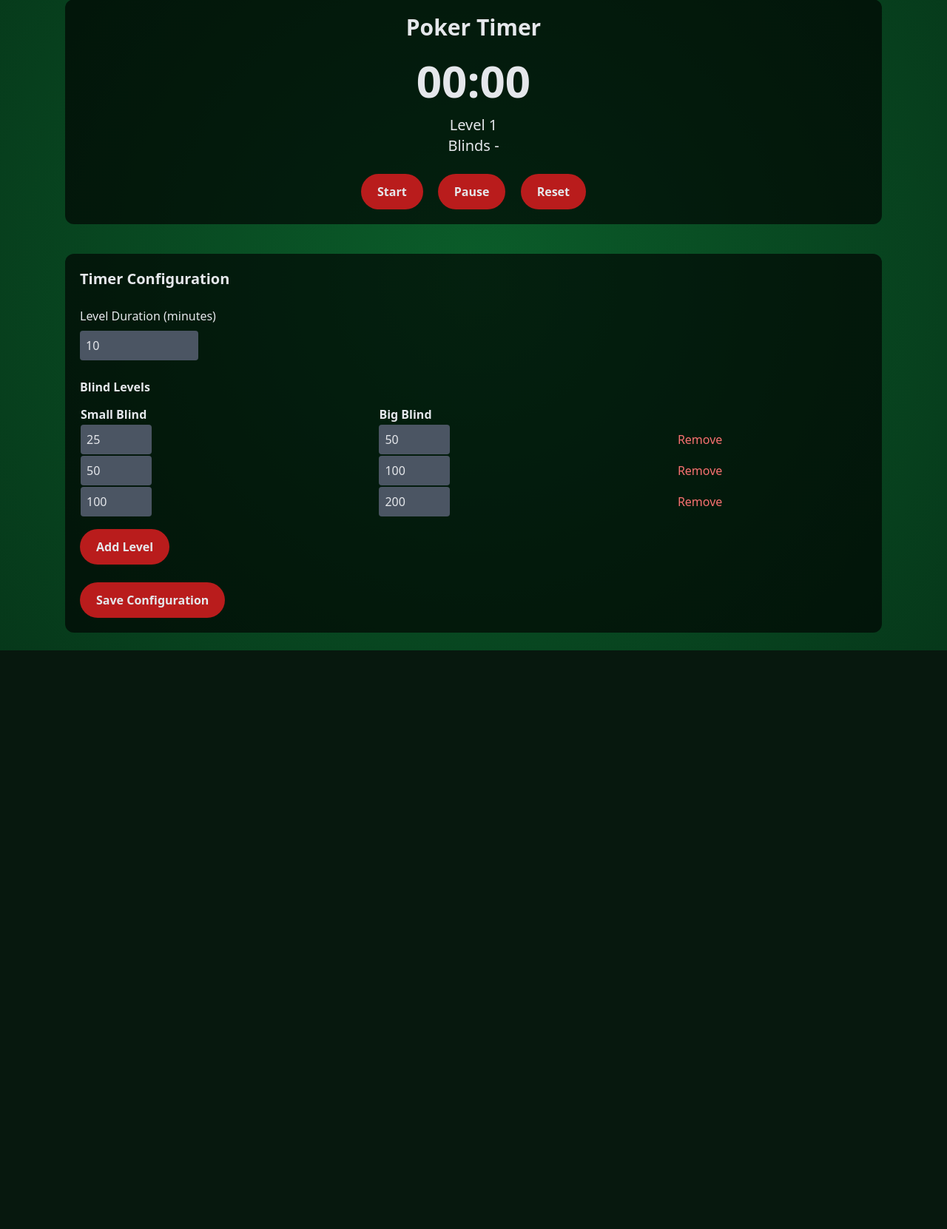
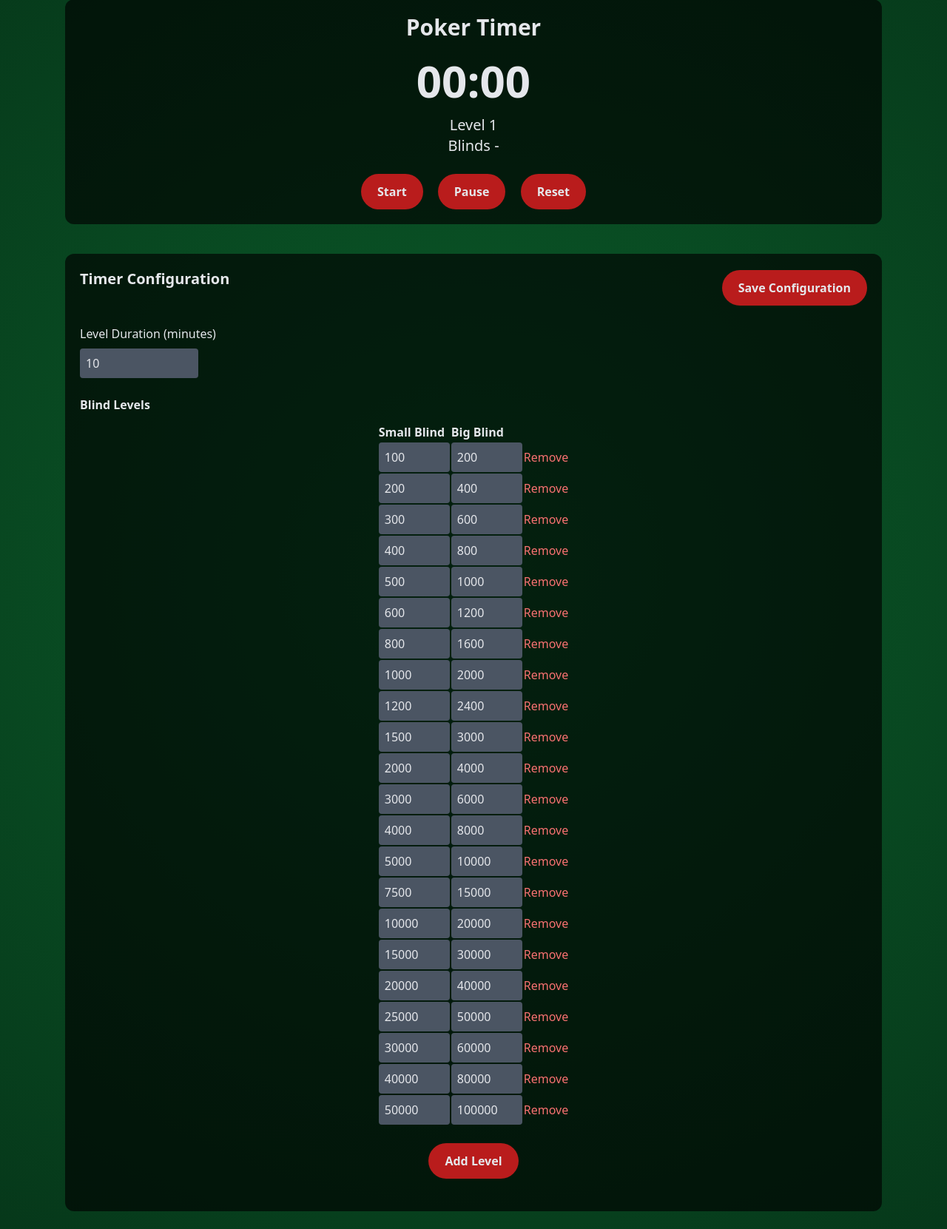
Before and after one commit to sohflp/fastapi-poker, a FastAPI app: page /timer in a window 1280 px wide. Shown: the part 113-1774 px from the top of the page at 74% size. Before the commit the page ends 992 px from the top, so only its background shows below. Run offline with FastAPI, Linux system fonts and the light colour scheme; some libraries are stand-ins or nearby versions.

Commit message:
Update timer logic and add sound effects

```diff
--- a/app/static/js/timer.js
+++ b/app/static/js/timer.js
@@ -1,12 +1,29 @@
+const levelSound = new Audio("/static/sounds/level-up.wav")
+const warningSound = new Audio("/static/sounds/warning.wav")
+
 let timerInterval
+let lastLevel = -1
 
 function startTimer() {
 
-    if (!localStorage.getItem("timerStart")) {
+    let paused = localStorage.getItem("timerPaused")
+
+    if(!localStorage.getItem("timerStart")){
         localStorage.setItem("timerStart", Date.now())
     }
 
-    localStorage.setItem("timerPaused", "false")
+    if(paused === "true"){
+
+        let pausedAt = parseInt(localStorage.getItem("pausedAt"))
+        let start = parseInt(localStorage.getItem("timerStart"))
+
+        let pauseDuration = Date.now() - pausedAt
+
+        localStorage.setItem("timerStart", start + pauseDuration)
+
+    }
+
+    localStorage.setItem("timerPaused","false")
 
     runTimer()
 
@@ -15,6 +32,7 @@ function startTimer() {
 function pauseTimer() {
 
     localStorage.setItem("timerPaused", "true")
+    localStorage.setItem("pausedAt", Date.now())
 
     clearInterval(timerInterval)
 
@@ -23,6 +41,8 @@ function pauseTimer() {
 function resetTimer() {
 
     localStorage.removeItem("timerStart")
+    localStorage.removeItem("timerPaused")
+    localStorage.removeItem("pausedAt")
 
     clearInterval(timerInterval)
 
@@ -73,7 +93,18 @@ function updateTimer() {
 
     let level = Math.floor(elapsed / duration)
 
+    if(level !== lastLevel){
+        levelSound.play()
+        lastLevel = level
+    }
+
     let remaining = duration - (elapsed % duration)
+
+    console.log(remaining)
+
+    if(remaining <= 10 && remaining % 2 == 0){
+        warningSound.play()
+    }
 
     let minutes = Math.floor(remaining / 60)
     let seconds = remaining % 60
@@ -138,9 +169,28 @@ function loadConfig() {
 
     if (blinds.length === 0) {
 
-        addBlindRow(25, 50)
-        addBlindRow(50, 100)
         addBlindRow(100, 200)
+        addBlindRow(200, 400)
+        addBlindRow(300, 600)
+        addBlindRow(400, 800)
+        addBlindRow(500, 1000)
+        addBlindRow(600, 1200)
+        addBlindRow(800, 1600)
+        addBlindRow(1000, 2000)
+        addBlindRow(1200, 2400)
+        addBlindRow(1500, 3000)
+        addBlindRow(2000, 4000)
+        addBlindRow(3000, 6000)
+        addBlindRow(4000, 8000)
+        addBlindRow(5000, 10000)
+        addBlindRow(7500, 15000)
+        addBlindRow(10000, 20000)
+        addBlindRow(15000, 30000)
+        addBlindRow(20000, 40000)
+        addBlindRow(25000, 50000)
+        addBlindRow(30000, 60000)
+        addBlindRow(40000, 80000)
+        addBlindRow(50000, 100000)
 
     } else {
 
--- a/app/templates/timer.html
+++ b/app/templates/timer.html
@@ -36,8 +36,14 @@
 
 
 <div class="table-card">
+    <!-- HEADER -->
+    <div class="flex justify-between items-center mb-6">
+        <h2 class="text-xl font-bold mb-6">Timer Configuration</h2>
 
-    <h2 class="text-xl font-bold mb-6">Timer Configuration</h2>
+        <button onclick="saveConfig()" class="chip-button">
+            Save Configuration
+        </button>
+    </div>
 
     <label class="block mb-2">Level Duration (minutes)</label>
 
@@ -46,7 +52,7 @@
 
     <h3 class="font-bold mb-3">Blind Levels</h3>
 
-    <table class="w-full mb-4">
+    <table class="mx-auto">
 
         <thead>
             <tr>
@@ -57,22 +63,15 @@
         </thead>
 
         <tbody id="blindTable">
-
         </tbody>
 
     </table>
 
-
-    <button onclick="addBlindRow()" class="chip-button mb-6">
-        Add Level
-    </button>
-
-    <br>
-
-    <button onclick="saveConfig()" class="chip-button">
-        Save Configuration
-    </button>
-
+    <div class="flex justify-center gap-4 mt-6">
+        <button onclick="addBlindRow()" class="chip-button mb-6">
+            Add Level
+        </button>
+    </div>
 </div>
 
 <script src="static/js/timer.js"></script>
```
Also changed, not shown: 2 other files.
